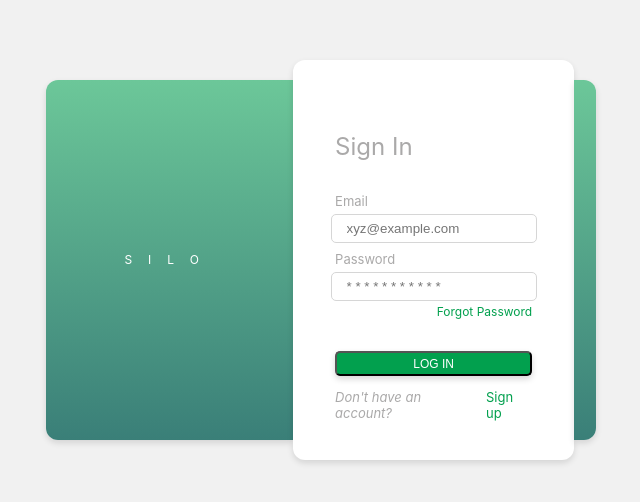
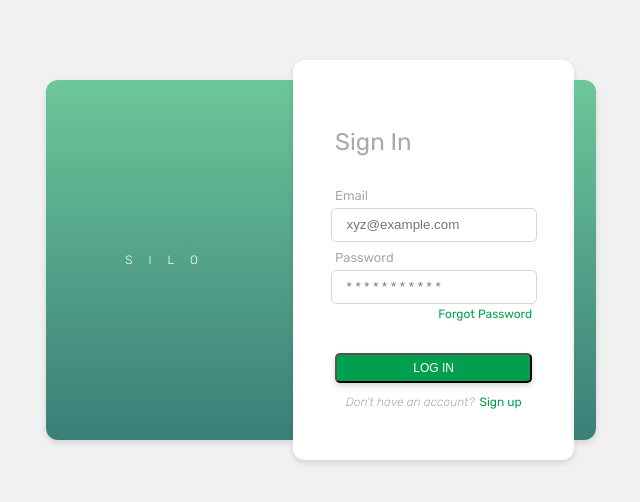
Before and after one commit to LASE-Industrielle/silo-web-app, a React (Create React App) app: page /login in a window 1280 px wide. Shown: the part 140-642 px from the top of the page, without its empty margins (319-959 px from the left). Built offline with nearby package versions, Linux system fonts and the light colour scheme.

Commit message:
Add fonts to login page

```diff
--- a/public/index.html
+++ b/public/index.html
@@ -15,6 +15,7 @@
       Only files inside the `public` folder can be referenced from the HTML.
 
     -->
+    <link href="https://fonts.googleapis.com/css?family=Rubik:300,300i,400,500,700&display=swap" rel="stylesheet">
     <title>Silo</title>
   </head>
   <body>
--- a/src/components/login/LoginComponent.js
+++ b/src/components/login/LoginComponent.js
@@ -3,9 +3,10 @@
 import {useStateValue} from "../../context/StateContext";
 import LoginForm from "./LoginForm";
 
-let styles = {
+const styles = {
   fullDimensions: {
     position: 'absolute',
+    fontFamily: 'Rubik',
     top: 0,
     left: 0,
     right: 0,
@@ -48,7 +49,8 @@
     textAlign: 'center',
     fontSize: 12,
     lineHeight: 26,
-    letterSpacing: 16
+    letterSpacing: 16,
+    fontWeight:'300'
   },
   formContainer: {
     width: '40%',
--- a/src/components/login/LoginForm.js
+++ b/src/components/login/LoginForm.js
@@ -3,6 +3,7 @@
 let styles = {
   heading: {
     fontSize: 24,
+    fontWeight:'400',
     color: '#AAA9A9',
     width: '100%',
     // height:'10%',
@@ -18,7 +19,9 @@
   },
   input: {
     width: '95%',
-    height: '25px',
+    fontWeight:'500',
+    color:'#656565',
+    height: '30px',
     display: 'flex',
     borderStyle: 'solid',
     borderRadius: 5,
@@ -29,6 +32,7 @@
   },
   label: {
     fontSize: 13,
+    fontWeight:'400',
     width: '100%',
     display: 'flex',
     textAlign: 'left',
@@ -38,8 +42,9 @@
   button: {
     display: 'flex',
     width: '100%',
-    height: '25px',
+    height: '30px',
     fontSize: '12px',
+    fontWeight:'500',
     marginTop: 20,
     backgroundColor: '#02A04E',
     // padding: 15,
@@ -50,14 +55,15 @@
     boxShadow: "0px 3px 6px rgba(0, 0, 0, 0.16)"
   },
   footer: {
-    fontSize: 13,
+    fontSize: 12,
     color: '#AAA9A9',
     fontStyle: 'italic',
     height: 10,
     display: 'flex',
   },
   footerLink: {
-    fontSize: 13,
+    fontSize: 12,
+    fontWeight:'400',
     color: '#02A04E',
     height: 10,
     marginLeft: 5,
```
